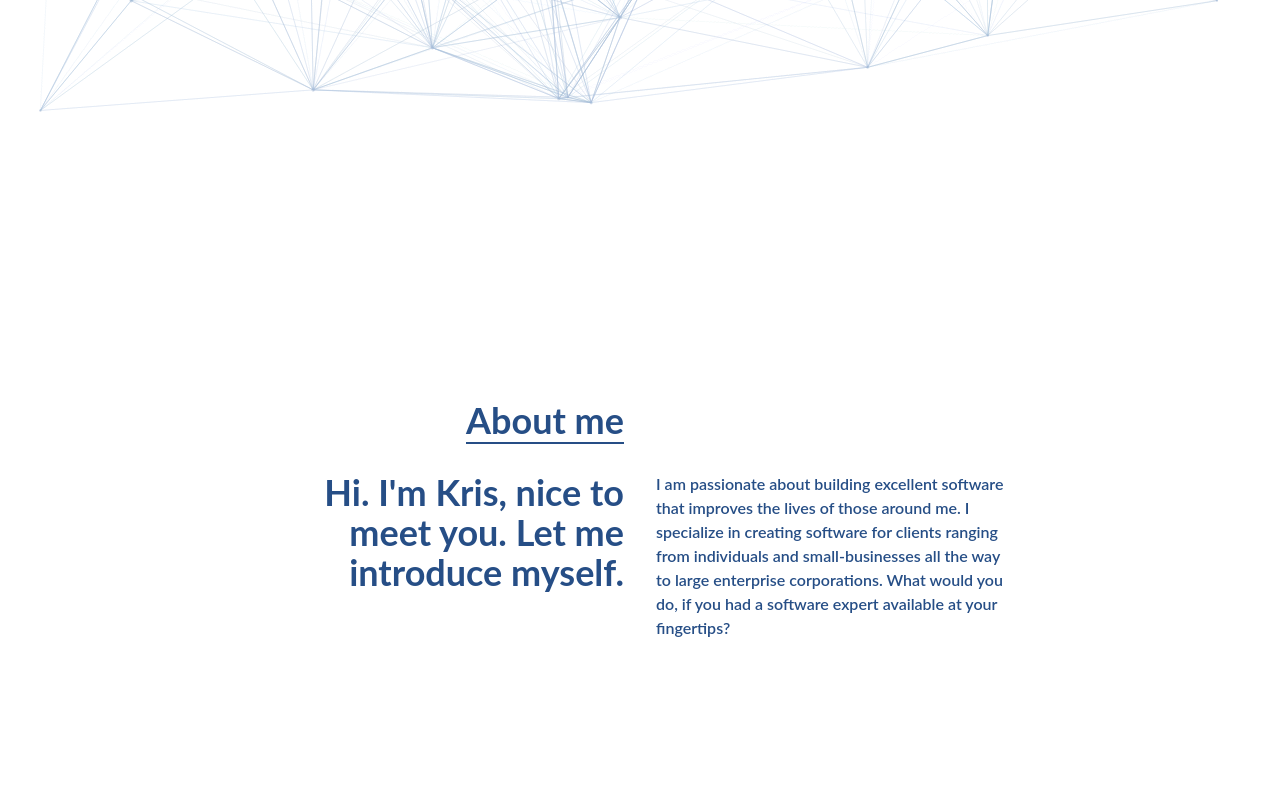
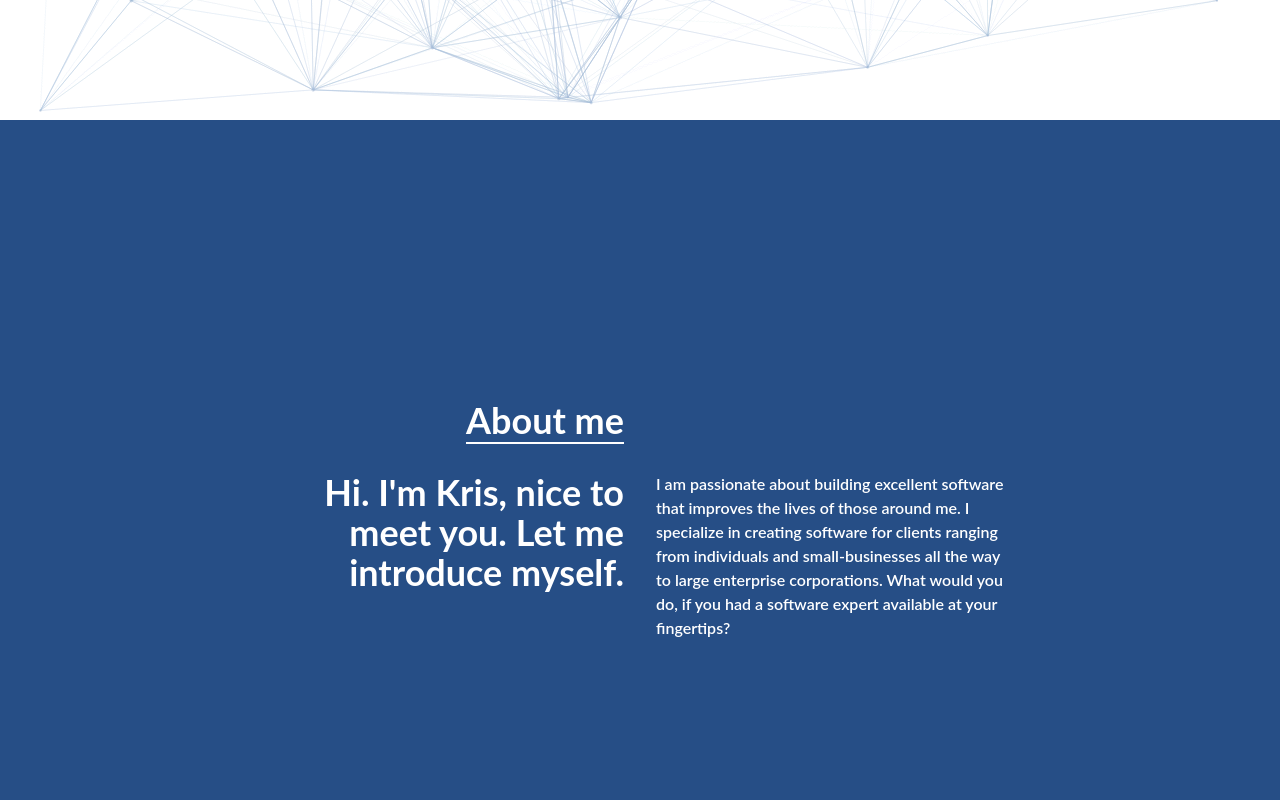
Before and after one commit to krisbaranski/portfolio, a React (Create React App) app: page / in a window 1280 px wide. Shown: the part 680-1480 px from the top of the page. Built offline with nearby package versions, Linux system fonts and the light colour scheme.

Commit message:
style: add bg color, change font weight, color

```diff
--- a/src/components/Aboutme.js
+++ b/src/components/Aboutme.js
@@ -2,11 +2,11 @@
 
 export const Aboutme = () => {
   return (
-    <div name="about" className="w-full h-screen text-[#264e86]">
-      <div className="flex flex-col justify-center items-center w-full h-full">
+    <div name="about" className="w-full h-screen text-white ">
+      <div className="flex flex-col justify-center items-center w-full h-screen bg-[#264e86]">
         <div className="max-w-[800px] w-full grid grid-cols-2 gap-8">
           <div className="sm:text-right pb-8 pl-4">
-            <p className="text-4xl font-bold inline border-b-2 border-[#264e86]">
+            <p className="text-4xl font-bold inline border-b-2 border-white">
               About me
             </p>
           </div>
```
